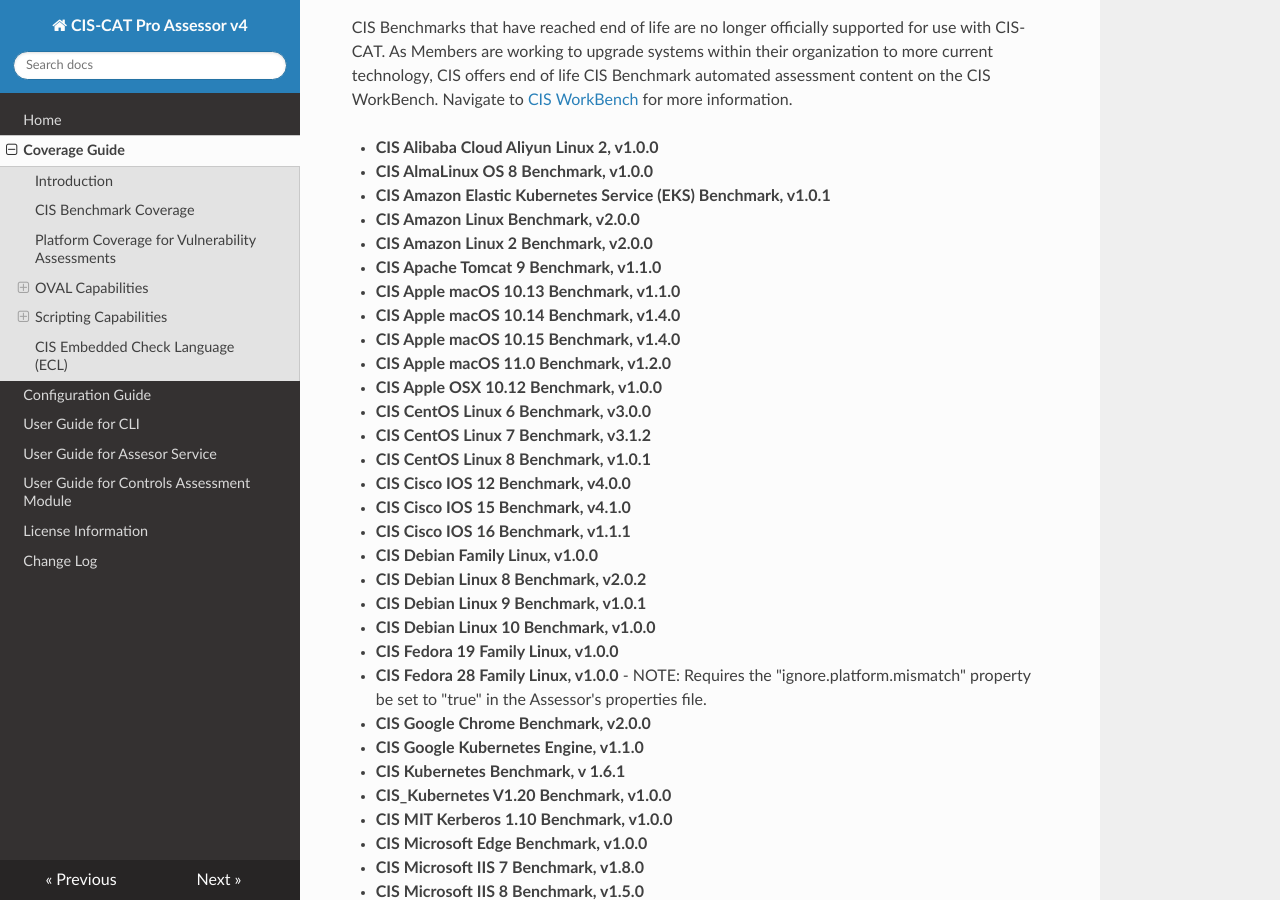
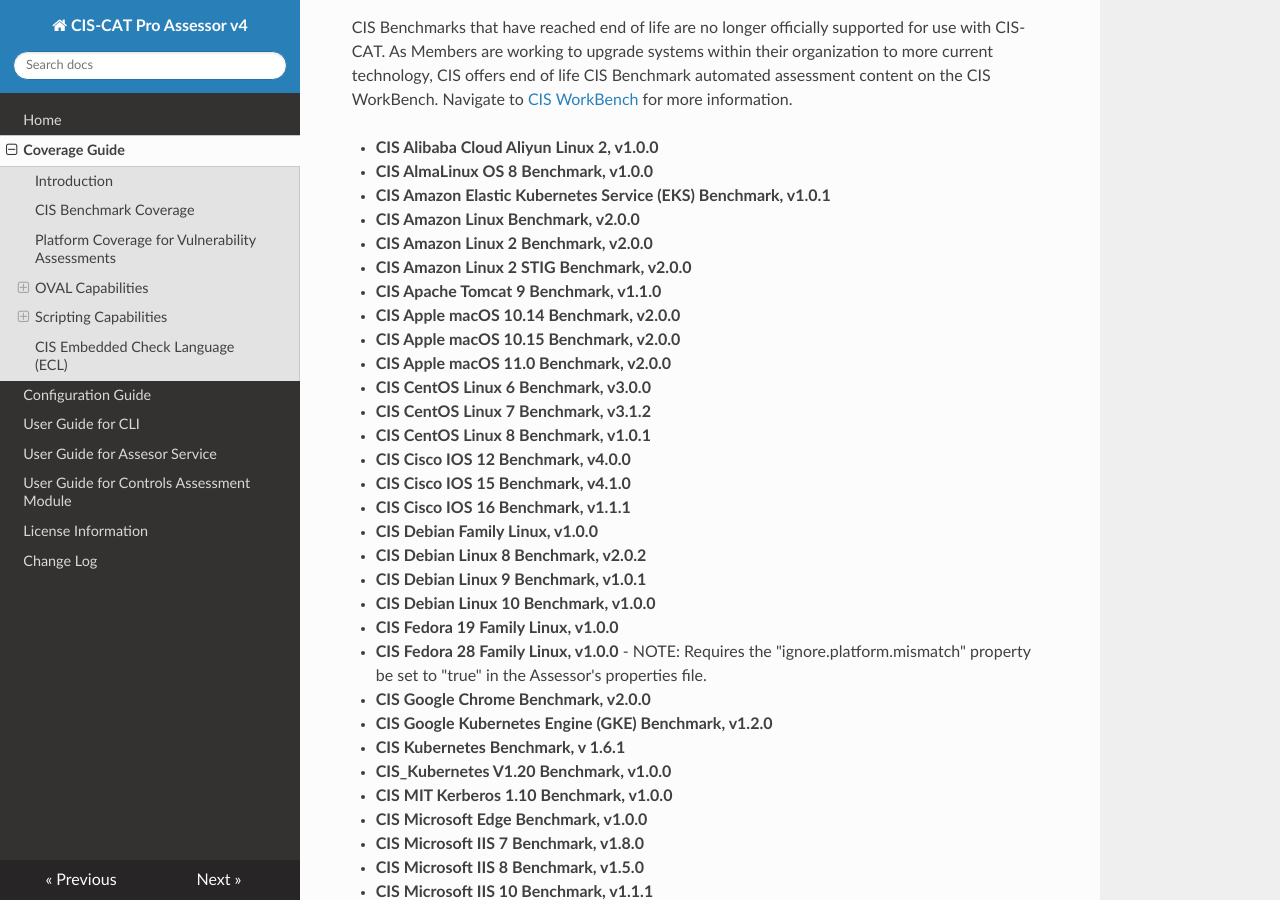
Before and after one commit to CISecurity/CCPA-Docs, an MkDocs documentation site: the page built from docs/Coverage Guide.md, in a window 1280 px wide and 900 px high, scrolled down 1229 px. Built offline with MkDocs 1.6.1, drawn with Linux system fonts in a browser that asks for light colours; nearby versions of some CDN libraries; some of the changed text lies outside the part shown.

```diff
--- a/docs/Coverage Guide.md
+++ b/docs/Coverage Guide.md
@@ -25,12 +25,11 @@ CIS Benchmarks that have reached end of life are no longer officially supported
 - **CIS Amazon Elastic Kubernetes Service (EKS) Benchmark, v1.0.1**
 - **CIS Amazon Linux Benchmark, v2.0.0**
 - **CIS Amazon Linux 2 Benchmark, v2.0.0**
+- **CIS Amazon Linux 2 STIG Benchmark, v2.0.0**
 - **CIS Apache Tomcat 9 Benchmark, v1.1.0**
-- **CIS Apple macOS 10.13 Benchmark, v1.1.0**
-- **CIS Apple macOS 10.14 Benchmark, v1.4.0**
-- **CIS Apple macOS 10.15 Benchmark, v1.4.0**
-- **CIS Apple macOS 11.0 Benchmark, v1.2.0**
-- **CIS Apple OSX 10.12 Benchmark, v1.0.0**
+- **CIS Apple macOS 10.14 Benchmark, v2.0.0**
+- **CIS Apple macOS 10.15 Benchmark, v2.0.0**
+- **CIS Apple macOS 11.0 Benchmark, v2.0.0**
 - **CIS CentOS Linux 6 Benchmark, v3.0.0**
 - **CIS CentOS Linux 7 Benchmark, v3.1.2**
 - **CIS CentOS Linux 8 Benchmark, v1.0.1**
@@ -45,7 +44,7 @@ CIS Benchmarks that have reached end of life are no longer officially supported
 - **CIS Fedora 28 Family Linux, v1.0.0**
 		- NOTE:  Requires the "ignore.platform.mismatch" property be set to "true" in the Assessor's properties file.
 - **CIS Google Chrome Benchmark, v2.0.0**
-- **CIS Google Kubernetes Engine, v1.1.0**
+- **CIS Google Kubernetes Engine (GKE) Benchmark, v1.2.0**
 - **CIS Kubernetes Benchmark, v 1.6.1**
 - **CIS_Kubernetes V1.20 Benchmark, v1.0.0**
 - **CIS MIT Kerberos 1.10 Benchmark, v1.0.0**
@@ -132,10 +131,13 @@ CIS Benchmarks that have reached end of life are no longer officially supported
 	- `xccdf_org.cisecurity_value_jdbc.url`: PostgreSQL Database connection string.
 - **CIS PostgreSQL 13 Benchmark, v1.0.0**
 	- `xccdf_org.cisecurity_value_jdbc.url`: PostgreSQL Database connection string.
+- - **CIS PostgreSQL 14 Benchmark, v1.0.0**
+	- `xccdf_org.cisecurity_value_jdbc.url`: PostgreSQL Database connection string.
 - **CIS Red Hat Enterprise Linux 6 Benchmark, v3.0.0**
 - **CIS Red Hat Enterprise Linux 7 Benchmark, v3.1.1**
-- **CIS Red Hat Enterprise Linux 7 STIG Benchmark, v1.0.1**
+- **CIS Red Hat Enterprise Linux 7 STIG Benchmark, v2.0.0**
 - **CIS Red Hat Enterprise Linux 8 Benchmark, v1.0.1**
+- **CIS Red Hat Enterprise Linux 7 STIG Benchmark, v1.0.0**
 - **CIS Red Hat OpenShift Container Platform v4 Benchmark, v1.1.0**
 - **CIS SUSE Linux Enterprise 11 Benchmark, v2.0.0**
 - **CIS SUSE Linux Enterprise 12 Benchmark, v3.0.0**
```
Also changed, not shown: other parts of docs/Coverage Guide.md (+1 -1 lines), docs/Change Log.md (+38 -0 lines), docs/Configuration Guide.md (+3 -3 lines), docs/User Guide - Assessor.md (+4 -2 lines).
